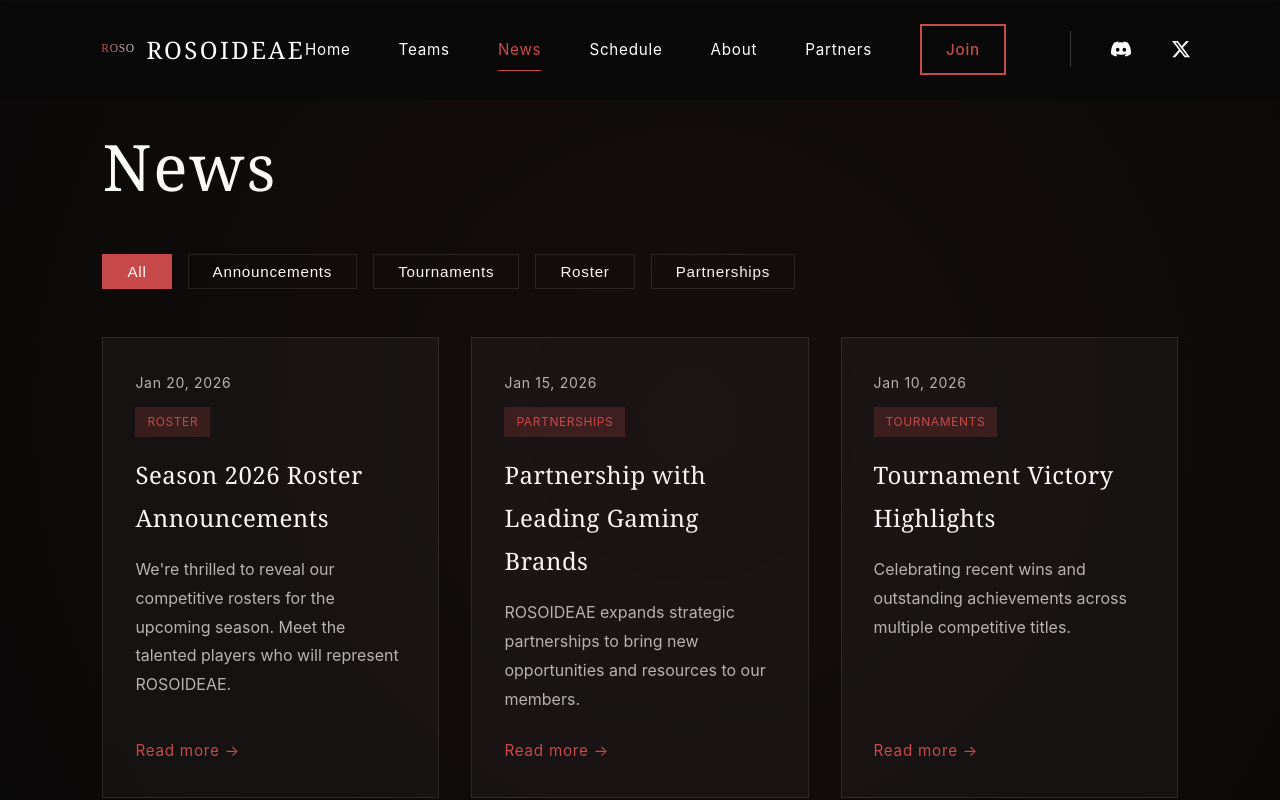
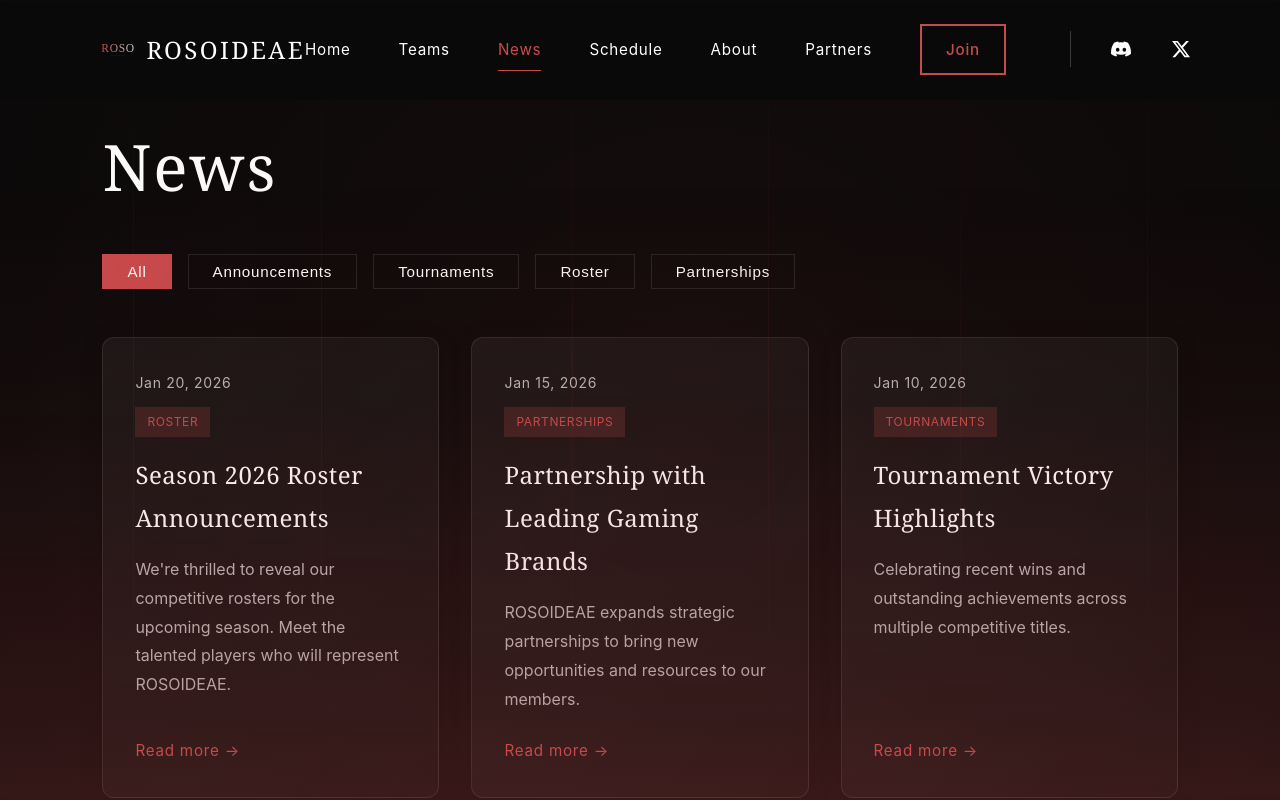
Before and after one commit to Farstar09/prod, a React (Vite) app: page /prod/news in a window 1280 px wide. Shown: the top 800 px of the page. Built offline with nearby package versions, Linux system fonts and the light colour scheme.

Commit message:
Add cinematic intro animation, animated background, and enhanced button/card styling
Co-authored-by: Farstar09 <71098116+Farstar09@users.noreply.github.com>

```diff
--- a/src/App.css
+++ b/src/App.css
@@ -200,38 +200,41 @@ body {
   font-size: 1.1rem;
   padding: 1rem 3rem;
   cursor: pointer;
-  transition: all 0.3s ease;
+  transition: all 0.4s cubic-bezier(0.4, 0, 0.2, 1);
   letter-spacing: 0.05em;
   font-weight: 400;
   text-decoration: none;
   display: inline-block;
   border: 2px solid var(--color-accent);
+  border-radius: 50px;
+  position: relative;
 }
 
 .hero-cta-primary {
-  background: var(--color-accent);
-  color: var(--color-white);
+  background: linear-gradient(135deg, var(--color-accent) 0%, rgba(200, 75, 75, 0.8) 100%);
+  color: var(--color-white);
+  box-shadow: 0 4px 15px rgba(200, 75, 75, 0.3);
 }
 
 .hero-cta-primary:hover,
 .hero-cta-primary:focus {
-  background: transparent;
-  color: var(--color-accent);
-  outline: 2px solid var(--color-accent);
-  outline-offset: 2px;
+  transform: translateY(-3px);
+  box-shadow: 0 8px 25px rgba(200, 75, 75, 0.5), 0 0 40px rgba(200, 75, 75, 0.3);
+  background: linear-gradient(135deg, rgba(200, 75, 75, 0.9) 0%, rgba(200, 75, 75, 0.7) 100%);
 }
 
 .hero-cta-secondary {
   background: transparent;
   color: var(--color-accent);
+  box-shadow: 0 4px 15px rgba(200, 75, 75, 0.1);
 }
 
 .hero-cta-secondary:hover,
 .hero-cta-secondary:focus {
-  background: var(--color-accent);
-  color: var(--color-white);
-  outline: 2px solid var(--color-accent);
-  outline-offset: 2px;
+  transform: translateY(-3px);
+  background: linear-gradient(135deg, var(--color-accent) 0%, rgba(200, 75, 75, 0.8) 100%);
+  color: var(--color-white);
+  box-shadow: 0 8px 25px rgba(200, 75, 75, 0.4), 0 0 40px rgba(200, 75, 75, 0.25);
 }
 
 /* ===== Section Titles ===== */
@@ -338,11 +341,13 @@ body {
 
 .division-card {
   padding: 2.5rem;
-  background: rgba(255, 255, 255, 0.03);
+  background: linear-gradient(135deg, rgba(255, 255, 255, 0.05) 0%, rgba(255, 255, 255, 0.02) 100%);
   border: 1px solid rgba(255, 255, 255, 0.08);
-  transition: all 0.3s ease;
+  border-radius: 12px;
+  transition: all 0.4s cubic-bezier(0.4, 0, 0.2, 1);
   cursor: pointer;
   position: relative;
+  box-shadow: 0 4px 20px rgba(0, 0, 0, 0.3);
 }
 
 .division-card::before {
@@ -357,9 +362,10 @@ body {
 }
 
 .division-card:hover {
-  background: rgba(255, 255, 255, 0.05);
+  background: linear-gradient(135deg, rgba(255, 255, 255, 0.08) 0%, rgba(255, 255, 255, 0.04) 100%);
   border-color: rgba(200, 75, 75, 0.5);
-  box-shadow: 0 8px 24px rgba(0, 0, 0, 0.2);
+  transform: translateY(-6px);
+  box-shadow: 0 8px 30px rgba(0, 0, 0, 0.4), 0 0 40px rgba(200, 75, 75, 0.2);
 }
 
 .division-card h3 {
@@ -422,20 +428,22 @@ body {
   background: transparent;
   color: var(--color-accent);
   border: 2px solid var(--color-accent);
+  border-radius: 50px;
   cursor: pointer;
-  transition: all 0.3s ease;
+  transition: all 0.4s cubic-bezier(0.4, 0, 0.2, 1);
   letter-spacing: 0.05em;
   font-weight: 400;
   text-decoration: none;
   display: inline-block;
+  box-shadow: 0 4px 15px rgba(200, 75, 75, 0.1);
 }
 
 .cta-button:hover,
 .cta-button:focus {
-  background: var(--color-accent);
-  color: var(--color-white);
-  outline: 2px solid var(--color-accent);
-  outline-offset: 2px;
+  transform: translateY(-3px);
+  background: linear-gradient(135deg, var(--color-accent) 0%, rgba(200, 75, 75, 0.8) 100%);
+  color: var(--color-white);
+  box-shadow: 0 8px 25px rgba(200, 75, 75, 0.4), 0 0 40px rgba(200, 75, 75, 0.25);
 }
 
 /* ===== Footer ===== */
@@ -537,16 +545,19 @@ body {
 }
 
 .news-preview-card {
-  background: rgba(255, 255, 255, 0.03);
+  background: linear-gradient(135deg, rgba(255, 255, 255, 0.05) 0%, rgba(255, 255, 255, 0.02) 100%);
   border: 1px solid var(--color-hairline);
+  border-radius: 12px;
   padding: 2rem;
-  transition: all 0.3s ease;
+  transition: all 0.4s cubic-bezier(0.4, 0, 0.2, 1);
+  box-shadow: 0 4px 20px rgba(0, 0, 0, 0.3);
 }
 
 .news-preview-card:hover {
-  background: rgba(255, 255, 255, 0.05);
+  background: linear-gradient(135deg, rgba(255, 255, 255, 0.08) 0%, rgba(255, 255, 255, 0.04) 100%);
   border-color: rgba(200, 75, 75, 0.3);
-  transform: translateY(-4px);
+  transform: translateY(-6px);
+  box-shadow: 0 8px 30px rgba(0, 0, 0, 0.4), 0 0 30px rgba(200, 75, 75, 0.15);
 }
 
 .news-date {
@@ -590,10 +601,12 @@ body {
 }
 
 .match-preview-card {
-  background: rgba(255, 255, 255, 0.03);
+  background: linear-gradient(135deg, rgba(255, 255, 255, 0.05) 0%, rgba(255, 255, 255, 0.02) 100%);
   border: 2px solid var(--color-accent);
+  border-radius: 12px;
   padding: 3rem;
   max-width: 800px;
+  box-shadow: 0 8px 30px rgba(0, 0, 0, 0.4), 0 0 40px rgba(200, 75, 75, 0.2);
 }
 
 .match-header {
@@ -718,19 +731,22 @@ body {
 }
 
 .roster-card {
-  background: rgba(255, 255, 255, 0.03);
+  background: linear-gradient(135deg, rgba(255, 255, 255, 0.05) 0%, rgba(255, 255, 255, 0.02) 100%);
   border: 1px solid var(--color-hairline);
+  border-radius: 12px;
   padding: 2rem;
-  transition: all 0.3s ease;
+  transition: all 0.4s cubic-bezier(0.4, 0, 0.2, 1);
   display: flex;
   flex-direction: column;
   gap: 0.75rem;
+  box-shadow: 0 4px 20px rgba(0, 0, 0, 0.3);
 }
 
 .roster-card:hover {
-  background: rgba(255, 255, 255, 0.05);
+  background: linear-gradient(135deg, rgba(255, 255, 255, 0.08) 0%, rgba(255, 255, 255, 0.04) 100%);
   border-color: rgba(200, 75, 75, 0.3);
-  transform: translateY(-4px);
+  transform: translateY(-6px);
+  box-shadow: 0 8px 30px rgba(0, 0, 0, 0.4), 0 0 30px rgba(200, 75, 75, 0.15);
 }
 
 .player-role {
@@ -797,18 +813,21 @@ body {
 }
 
 .news-card {
-  background: rgba(255, 255, 255, 0.03);
+  background: linear-gradient(135deg, rgba(255, 255, 255, 0.05) 0%, rgba(255, 255, 255, 0.02) 100%);
   border: 1px solid var(--color-hairline);
+  border-radius: 12px;
   padding: 2rem;
-  transition: all 0.3s ease;
+  transition: all 0.4s cubic-bezier(0.4, 0, 0.2, 1);
   display: flex;
   flex-direction: column;
+  box-shadow: 0 4px 20px rgba(0, 0, 0, 0.3);
 }
 
 .news-card:hover {
-  background: rgba(255, 255, 255, 0.05);
+  background: linear-gradient(135deg, rgba(255, 255, 255, 0.08) 0%, rgba(255, 255, 255, 0.04) 100%);
   border-color: rgba(200, 75, 75, 0.3);
-  transform: translateY(-4px);
+  transform: translateY(-6px);
+  box-shadow: 0 8px 30px rgba(0, 0, 0, 0.4), 0 0 30px rgba(200, 75, 75, 0.15);
 }
 
 .news-card-date {
@@ -898,15 +917,18 @@ body {
 }
 
 .schedule-match {
-  background: rgba(255, 255, 255, 0.03);
+  background: linear-gradient(135deg, rgba(255, 255, 255, 0.05) 0%, rgba(255, 255, 255, 0.02) 100%);
   border: 1px solid var(--color-hairline);
+  border-radius: 12px;
   padding: 2rem;
-  transition: all 0.3s ease;
+  transition: all 0.4s cubic-bezier(0.4, 0, 0.2, 1);
+  box-shadow: 0 4px 20px rgba(0, 0, 0, 0.3);
 }
 
 .schedule-match:hover {
-  background: rgba(255, 255, 255, 0.05);
+  background: linear-gradient(135deg, rgba(255, 255, 255, 0.08) 0%, rgba(255, 255, 255, 0.04) 100%);
   border-color: rgba(200, 75, 75, 0.3);
+  box-shadow: 0 8px 30px rgba(0, 0, 0, 0.4), 0 0 30px rgba(200, 75, 75, 0.15);
 }
 
 .schedule-match-header {
@@ -966,19 +988,22 @@ body {
 }
 
 .partner-card {
-  background: rgba(255, 255, 255, 0.03);
+  background: linear-gradient(135deg, rgba(255, 255, 255, 0.05) 0%, rgba(255, 255, 255, 0.02) 100%);
   border: 1px solid var(--color-hairline);
+  border-radius: 12px;
   padding: 2.5rem;
-  transition: all 0.3s ease;
+  transition: all 0.4s cubic-bezier(0.4, 0, 0.2, 1);
   display: flex;
   flex-direction: column;
   gap: 1.5rem;
+  box-shadow: 0 4px 20px rgba(0, 0, 0, 0.3);
 }
 
 .partner-card:hover {
-  background: rgba(255, 255, 255, 0.05);
+  background: linear-gradient(135deg, rgba(255, 255, 255, 0.08) 0%, rgba(255, 255, 255, 0.04) 100%);
   border-color: rgba(200, 75, 75, 0.3);
-  transform: translateY(-4px);
+  transform: translateY(-6px);
+  box-shadow: 0 8px 30px rgba(0, 0, 0, 0.4), 0 0 30px rgba(200, 75, 75, 0.15);
 }
 
 .partner-logo-placeholder {
@@ -1301,15 +1326,17 @@ body {
 }
 
 .team-panel {
-  background: rgba(255, 255, 255, 0.03);
+  background: linear-gradient(135deg, rgba(255, 255, 255, 0.05) 0%, rgba(255, 255, 255, 0.02) 100%);
   border: 2px solid var(--color-hairline);
+  border-radius: 12px;
   padding: 3rem;
   text-decoration: none;
   color: inherit;
   display: block;
-  transition: all 0.3s ease;
+  transition: all 0.4s cubic-bezier(0.4, 0, 0.2, 1);
   position: relative;
   overflow: hidden;
+  box-shadow: 0 4px 20px rgba(0, 0, 0, 0.3);
 }
 
 .team-panel::before {
@@ -1321,14 +1348,14 @@ body {
   bottom: 0;
   background: radial-gradient(circle at center, rgba(200, 75, 75, 0.15) 0%, transparent 70%);
   opacity: 0;
-  transition: opacity 0.3s ease;
+  transition: opacity 0.4s cubic-bezier(0.4, 0, 0.2, 1);
   pointer-events: none;
 }
 
 .team-panel:hover {
   border-color: var(--color-accent);
   transform: translateY(-8px);
-  box-shadow: 0 0 30px rgba(200, 75, 75, 0.3), 0 0 60px rgba(200, 75, 75, 0.15);
+  box-shadow: 0 12px 40px rgba(0, 0, 0, 0.5), 0 0 50px rgba(200, 75, 75, 0.3);
 }
 
 .team-panel:hover::before {
@@ -1432,19 +1459,22 @@ body {
 }
 
 .staff-card {
-  background: rgba(255, 255, 255, 0.03);
+  background: linear-gradient(135deg, rgba(255, 255, 255, 0.05) 0%, rgba(255, 255, 255, 0.02) 100%);
   border: 1px solid var(--color-hairline);
+  border-radius: 12px;
   padding: 2rem;
-  transition: all 0.3s ease;
+  transition: all 0.4s cubic-bezier(0.4, 0, 0.2, 1);
   display: flex;
   flex-direction: column;
   gap: 0.75rem;
+  box-shadow: 0 4px 20px rgba(0, 0, 0, 0.3);
 }
 
 .staff-card:hover {
-  background: rgba(255, 255, 255, 0.05);
+  background: linear-gradient(135deg, rgba(255, 255, 255, 0.08) 0%, rgba(255, 255, 255, 0.04) 100%);
   border-color: rgba(200, 75, 75, 0.3);
-  transform: translateY(-4px);
+  transform: translateY(-6px);
+  box-shadow: 0 8px 30px rgba(0, 0, 0, 0.4), 0 0 30px rgba(200, 75, 75, 0.15);
 }
 
 .staff-role {
--- /dev/null
+++ b/src/components/AnimatedBackground.css
@@ -0,0 +1,125 @@
+/* Container for all background effects */
+.animated-background {
+  position: fixed;
+  top: 0;
+  left: 0;
+  width: 100%;
+  height: 100%;
+  pointer-events: none;
+  z-index: 0;
+  overflow: hidden;
+}
+
+/* Animated background lines */
+.bg-line {
+  position: absolute;
+  width: 1px;
+  height: 100%;
+  background: linear-gradient(
+    to bottom,
+    transparent 0%,
+    rgba(200, 75, 75, 0.15) 30%,
+    rgba(200, 75, 75, 0.25) 50%,
+    rgba(200, 75, 75, 0.15) 70%,
+    transparent 100%
+  );
+  opacity: 0.3;
+}
+
+/* Individual line positions and animations */
+.bg-line-1 {
+  left: 10%;
+  animation: floatLine 25s ease-in-out infinite;
+  animation-delay: 0s;
+}
+
+.bg-line-2 {
+  left: 25%;
+  animation: floatLine 30s ease-in-out infinite;
+  animation-delay: -5s;
+}
+
+.bg-line-3 {
+  left: 45%;
+  animation: floatLine 28s ease-in-out infinite;
+  animation-delay: -10s;
+}
+
+.bg-line-4 {
+  left: 60%;
+  animation: floatLine 32s ease-in-out infinite;
+  animation-delay: -15s;
+}
+
+.bg-line-5 {
+  left: 75%;
+  animation: floatLine 27s ease-in-out infinite;
+  animation-delay: -20s;
+}
+
+.bg-line-6 {
+  left: 90%;
+  animation: floatLine 29s ease-in-out infinite;
+  animation-delay: -8s;
+}
+
+/* Slow floating animation for lines */
+@keyframes floatLine {
+  0%, 100% {
+    transform: translateY(0) translateX(0);
+    opacity: 0.2;
+  }
+  25% {
+    transform: translateY(-3%) translateX(5px);
+    opacity: 0.4;
+  }
+  50% {
+    transform: translateY(-5%) translateX(-5px);
+    opacity: 0.3;
+  }
+  75% {
+    transform: translateY(-2%) translateX(3px);
+    opacity: 0.35;
+  }
+}
+
+/* Red ambient glow - starts midway (50% down page) and extends upward */
+.ambient-glow {
+  position: absolute;
+  bottom: 0;
+  left: 0;
+  right: 0;
+  height: 80%;
+  background: linear-gradient(
+    to top,
+    rgba(200, 75, 75, 0.25) 0%,
+    rgba(200, 75, 75, 0.18) 20%,
+    rgba(200, 75, 75, 0.12) 40%,
+    rgba(200, 75, 75, 0.06) 60%,
+    rgba(200, 75, 75, 0.03) 75%,
+    transparent 100%
+  );
+  animation: glowPulse 12s ease-in-out infinite;
+}
+
+/* Subtle pulsing glow animation */
+@keyframes glowPulse {
+  0%, 100% {
+    opacity: 0.6;
+  }
+  50% {
+    opacity: 0.9;
+  }
+}
+
+/* Accessibility: Reduced motion */
+@media (prefers-reduced-motion: reduce) {
+  .bg-line,
+  .ambient-glow {
+    animation: none;
+  }
+
+  .ambient-glow {
+    opacity: 0.7;
+  }
+}
--- /dev/null
+++ b/src/components/AnimatedBackground.tsx
@@ -0,0 +1,18 @@
+import './AnimatedBackground.css';
+
+export default function AnimatedBackground() {
+  return (
+    <div className="animated-background">
+      {/* Moving lines/particles */}
+      <div className="bg-line bg-line-1"></div>
+      <div className="bg-line bg-line-2"></div>
+      <div className="bg-line bg-line-3"></div>
+      <div className="bg-line bg-line-4"></div>
+      <div className="bg-line bg-line-5"></div>
+      <div className="bg-line bg-line-6"></div>
+
+      {/* Ambient red glow that starts midway and extends upward */}
+      <div className="ambient-glow"></div>
+    </div>
+  );
+}
--- /dev/null
+++ b/src/components/IntroAnimation.css
@@ -0,0 +1,80 @@
+/* Full-screen intro overlay */
+.intro-overlay {
+  position: fixed;
+  top: 0;
+  left: 0;
+  width: 100%;
+  height: 100%;
+  background: var(--color-near-black);
+  display: flex;
+  align-items: center;
+  justify-content: center;
+  z-index: 9999;
+  transition: opacity 0.7s cubic-bezier(0.4, 0, 0.2, 1);
+}
+
+.intro-overlay.fade-out {
+  opacity: 0;
+  pointer-events: none;
+}
+
+/* Logo wrapper for animation */
+.intro-logo-wrapper {
+  position: relative;
+}
+
+/* Intro logo with pop/fracture animation */
+.intro-logo {
+  width: 200px;
+  height: auto;
+  animation: logoIntro 1.8s cubic-bezier(0.4, 0, 0.2, 1) forwards;
+  filter: drop-shadow(0 0 30px rgba(200, 75, 75, 0.6));
+}
+
+/* Logo intro animation: scale from 0.7, subtle fracture effect, scale to 1 */
+@keyframes logoIntro {
+  0% {
+    opacity: 0;
+    transform: scale(0.7);
+    filter: drop-shadow(0 0 30px rgba(200, 75, 75, 0.6)) blur(2px);
+  }
+  30% {
+    opacity: 1;
+    transform: scale(0.75);
+    filter: drop-shadow(0 0 30px rgba(200, 75, 75, 0.6)) blur(1px);
+  }
+  45% {
+    /* Subtle "fracture" - small scale bump and rotation */
+    transform: scale(0.78) rotate(-1deg);
+    filter: drop-shadow(0 0 40px rgba(200, 75, 75, 0.8)) brightness(1.2);
+  }
+  50% {
+    transform: scale(0.76) rotate(1deg);
+    filter: drop-shadow(0 0 40px rgba(200, 75, 75, 0.8)) brightness(1.2);
+  }
+  70% {
+    transform: scale(1.05);
+    filter: drop-shadow(0 0 50px rgba(200, 75, 75, 0.9)) brightness(1.1);
+  }
+  100% {
+    opacity: 1;
+    transform: scale(1);
+    filter: drop-shadow(0 0 40px rgba(200, 75, 75, 0.7)) blur(0px);
+  }
+}
+
+/* Accessibility: Reduced motion */
+@media (prefers-reduced-motion: reduce) {
+  .intro-logo {
+    animation: logoIntroSimple 1.8s ease-out forwards;
+  }
+
+  @keyframes logoIntroSimple {
+    0% {
+      opacity: 0;
+    }
+    100% {
+      opacity: 1;
+    }
+  }
+}
--- /dev/null
+++ b/src/components/IntroAnimation.tsx
@@ -0,0 +1,39 @@
+import { useEffect, useState } from 'react';
+import './IntroAnimation.css';
+
+export default function IntroAnimation() {
+  const [isVisible, setIsVisible] = useState(true);
+  const [isComplete, setIsComplete] = useState(false);
+
+  useEffect(() => {
+    // Start fade out after logo animation
+    const fadeTimer = setTimeout(() => {
+      setIsVisible(false);
+    }, 1800);
+
+    // Mark as complete and remove from DOM
+    const completeTimer = setTimeout(() => {
+      setIsComplete(true);
+    }, 2500);
+
+    return () => {
+      clearTimeout(fadeTimer);
+      clearTimeout(completeTimer);
+    };
+  }, []);
+
+  // Don't render if animation is complete
+  if (isComplete) return null;
+
+  return (
+    <div className={`intro-overlay ${!isVisible ? 'fade-out' : ''}`}>
+      <div className="intro-logo-wrapper">
+        <img
+          src="/prod/assets/roso-logo.svg"
+          alt="ROSOIDEAE"
+          className="intro-logo"
+        />
+      </div>
+    </div>
+  );
+}
--- a/src/components/Layout.tsx
+++ b/src/components/Layout.tsx
@@ -1,18 +1,33 @@
 import { Outlet, useLocation } from 'react-router-dom';
-import { useEffect } from 'react';
+import { useEffect, useState } from 'react';
 import Navigation from '../Navigation';
 import Footer from './Footer';
+import IntroAnimation from './IntroAnimation';
+import AnimatedBackground from './AnimatedBackground';
 
 export default function Layout() {
   const location = useLocation();
+  const [showIntro, setShowIntro] = useState(true);
 
   // Scroll to top on route change
   useEffect(() => {
     window.scrollTo(0, 0);
   }, [location.pathname]);
 
+  // Show intro only on first load
+  useEffect(() => {
+    const hasSeenIntro = sessionStorage.getItem('hasSeenIntro');
+    if (hasSeenIntro) {
+      setShowIntro(false);
+    } else {
+      sessionStorage.setItem('hasSeenIntro', 'true');
+    }
+  }, []);
+
   return (
     <div className="app-container">
+      {showIntro && <IntroAnimation />}
+      <AnimatedBackground />
       <Navigation />
       <Outlet />
       <Footer />
```
